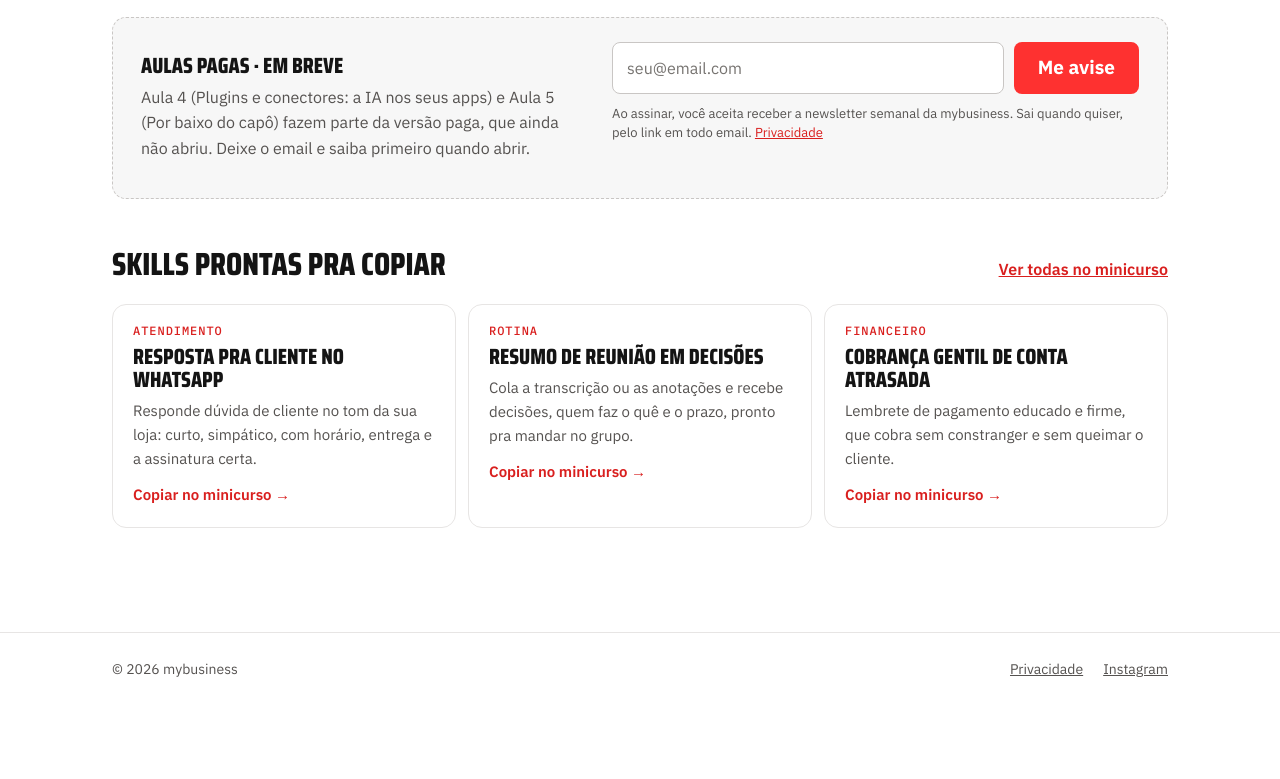
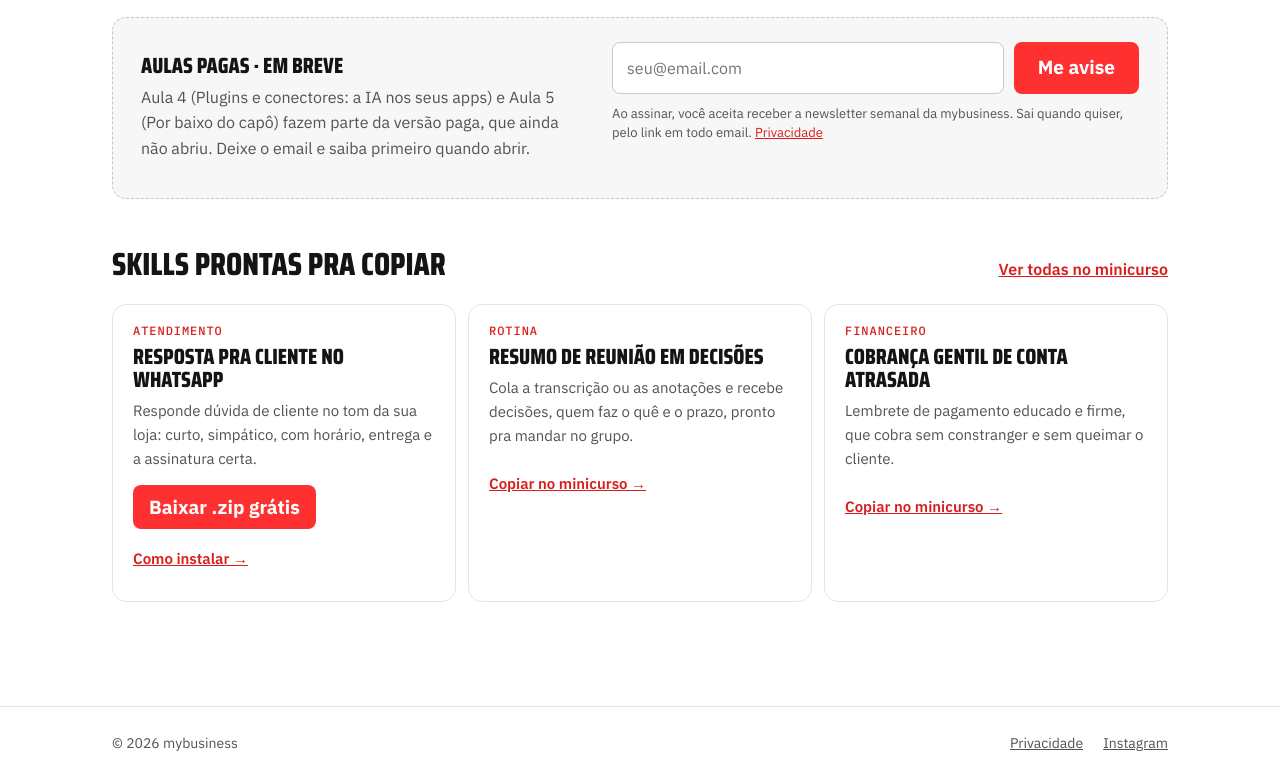
Before and after one commit to luisarthurb/mybusiness-site, a plain HTML site: page public/index.html in a window 1280 px wide. Shown: the part 1503-2282 px from the top of the page. Before the commit the page ends 2208 px from the top, so only its background shows below. Drawn offline with Linux system fonts and the light colour scheme.

Commit message:
Skill de atendimento: versão completa no curso + .zip grátis
- aulas.js: texto novo da skill atendimento-whatsapp (regras de [confirmar],
  quando chamar humano, formato da saída, funciona sem a pasta modelos/) + campo zip
- public/downloads/gratis/atendimento-whatsapp.zip: SKILL.md + modelos/ (formato da aula 3)
- curso.js: linha "Instalar · Baixar .zip grátis" só pra skill com zip (5 linhas)
- home: card da skill ganha "Baixar .zip grátis" + "Como instalar"
- check.sh: .zip só em public/downloads/gratis/; fora disso continua bloqueado (testado)
- CLAUDE.md: exceção documentada (só .zip grátis, nunca a pasta-fonte com SKILL.md)
Aguardando OK do Luis pra ir ao main.

Co-Authored-By: Claude Opus 5.5 <noreply@anthropic.com>
Claude-Session: https://claude.ai/code/session_014SGBQzEqjzhagjJfRx8rYf

```diff
--- a/public/cursos/aulas.js
+++ b/public/cursos/aulas.js
@@ -165,33 +165,53 @@ window.CURSO = {
       desc: "Responde dúvida de cliente no tom da sua loja: curto, simpático, com horário, entrega e a assinatura certa.",
       bomPra: "lojas e serviços que respondem as mesmas perguntas o dia todo",
       comoPedir: "Responde esse cliente: <cole a mensagem>",
+      zip: "/downloads/gratis/atendimento-whatsapp.zip", // pacote completo (SKILL.md + modelos/), grátis
       texto: [
         "---",
         "name: atendimento-whatsapp",
-        "description: Responde mensagens de clientes (WhatsApp, Instagram, email) no tom da loja, curto e com os dados certos. Use quando o usuário pedir pra responder um cliente.",
+        "description: Responde clientes (WhatsApp, Instagram, email) no tom da loja, curto e com os dados certos, sem inventar preço. Use ao pedir pra responder, cobrar retorno ou acalmar um cliente.",
         "---",
         "",
         "# Atendimento no WhatsApp",
         "",
+        "Você escreve respostas a clientes em nome da loja. O objetivo é resolver em poucas linhas, no tom da casa, sem prometer o que a loja não confirmou. Quem envia é o usuário: ele lê a sua resposta antes de colar.",
+        "",
         "## Antes de usar pela primeira vez",
-        "Se algum dado abaixo ainda estiver entre <>, pergunte ao usuário e atualize a skill.",
+        "Abra `modelos/dados-da-loja.md`. Os campos marcados **(obrigatório)** precisam estar preenchidos: pergunte ao usuário os que ainda estiverem entre `< >` e use as respostas dali em diante. Os outros são opcionais. Se um campo opcional estiver vazio, trate o cliente por \"você\" e não use emoji.",
         "",
-        "## Dados da loja",
-        "- Nome: <nome da loja>",
-        "- Horário: <ex.: seg a sáb, 9h às 18h>",
-        "- Entrega: <bairros, taxa, prazo>",
-        "- Assinatura: <ex.: Equipe Doce Lar>",
+        "**Se a pasta `modelos/` não existir** (a skill foi criada só com este texto): pergunte ao usuário nome da loja, assinatura, horário, como pedir, entrega e formas de pagamento. Guarde as respostas numa seção \"Dados da loja\" no fim desta skill e siga só com esses dados.",
         "",
         "## Como responder",
-        "1. No máximo 4 linhas. O cliente lê no celular.",
-        "2. Tom simpático e direto. Sem gíria e sem \"prezado\".",
-        "3. Responda primeiro a pergunta. Depois ofereça o próximo passo (reservar, pedir, ver cardápio).",
-        "4. Não sabe a resposta (preço, estoque)? Não invente: diga que vai confirmar.",
-        "5. Termine com a assinatura.",
+        "1. **Curto: até 3 frases e a assinatura.** A mensagem precisa caber na tela do celular sem rolar (uns 300 caracteres).",
+        "2. **Responda primeiro o que foi perguntado**, na ordem das perguntas do cliente. Depois ofereça o próximo passo: reservar, pedir, mandar o cardápio, agendar.",
+        "3. **Tom simpático e direto.** Sem gíria, sem \"prezado\", sem frase de robô.",
+        "4. **Não invente.** Preço, estoque, sabor, prazo e horário de retorno que não estão em `dados-da-loja.md` entram como `[confirmar: o que falta]`. Resposta errada custa mais que resposta lenta.",
+        "5. **\"Hoje\", \"agora\", \"amanhã\":** só afirme se você souber o dia e a hora atuais e se eles batem com o horário e o último pedido do dia. Se não souber, use `[confirmar: ...]`.",
+        "6. **Assinatura** na última linha, sozinha: `— <assinatura>`.",
+        "",
+        "## Quando passar para um humano",
+        "Nesses casos, escreva só uma resposta de espera, que acolhe sem decidir nada, e avise o usuário com **[PRECISA DE VOCÊ]**:",
+        "- desconto, brinde ou preço fora da tabela;",
+        "- cancelamento, troca, reembolso ou cobrança indevida;",
+        "- atraso além do prazo informado;",
+        "- cliente bravo, reclamação pública ou ameaça de avaliação ruim;",
+        "- promessa fora do padrão (entrega fora da área, horário especial, encomenda urgente).",
+        "",
+        "Os modelos estão em `modelos/respostas-dificeis.md`. Se a mensagem cair em mais de um caso (cliente bravo **e** atraso, por exemplo), combine os modelos numa resposta só. Sem esse arquivo: peça desculpa sem discutir quem tem razão, mostre que entendeu o problema, não decida nada e diga quando volta a responder (`[confirmar: horário do retorno]`).",
+        "",
+        "## Formato da sua saída",
+        "Sempre nesta ordem:",
+        "",
+        "1. **A mensagem para o cliente.** Pronta para colar se não tiver nenhum `[confirmar: ...]`.",
+        "2. **Uma linha \"Pra você:\"**, só se precisar. Ela traz as perguntas que faltam para trocar cada `[confirmar]` e, quando for o caso, o **[PRECISA DE VOCÊ]** com o motivo e o que você precisa saber.",
+        "",
+        "Se o usuário pedir mensagem para colar já, sem placeholders, troque cada `[confirmar: ...]` por \"vou confirmar e já te falo\".",
         "",
         "## Exemplo",
-        "Cliente: \"tem bolo sem glúten?\"",
-        "Resposta: \"Oi! Temos sim: o de laranja sai sem glúten às sextas. Entregamos no bairro até as 18h. Quer que eu reserve um? — Equipe Doce Lar\"",
+        "Cliente: \"tem bolo sem glúten? entrega no Farol?\"",
+        "",
+        "Oi! Temos sim: o de laranja sai sem glúten às sextas. Entregamos no Farol até as 18h, com taxa de R$ 8. Quer que eu reserve um pra sexta?",
+        "— Equipe Doce Lar",
       ].join("\n"),
     },
     {
--- a/public/cursos/curso.js
+++ b/public/cursos/curso.js
@@ -930,6 +930,10 @@
     f.append(cb);
     row("Como pedir", f);
     row("Funciona em", document.createTextNode("Claude (todos os planos) · ChatGPT Business, Enterprise e Edu · Gemini · Copilot"));
+    if (s.zip) { // pacote completo pra subir em Customize › Skills (aula 3)
+      var dl = el("a", "copy-btn", "Baixar .zip grátis"); dl.href = s.zip; dl.setAttribute("download", "");
+      row("Instalar", dl);
+    }
     renderSkillThumbs();
   }
   function renderSkillThumbs() {
--- a/public/home-curso.js
+++ b/public/home-curso.js
@@ -73,12 +73,20 @@
   // ---------- Skills prontas ----------
   var cards = $("skill-cards");
   (D.SKILLS || []).forEach(function (s) {
-    var a = el("a", "skill-card");
-    a.href = "/cursos/skills#skills";
-    if (s.area) a.append(el("span", "skill-area", s.area));
-    a.append(el("span", "skill-title", s.titulo));
-    if (s.desc) a.append(el("span", "skill-desc", s.desc));
-    a.append(el("span", "skill-go", "Copiar no minicurso →"));
-    cards.append(a);
+    var card = el("article", "skill-card");
+    if (s.area) card.append(el("span", "skill-area", s.area));
+    card.append(el("h4", "skill-title", s.titulo));
+    if (s.desc) card.append(el("p", "skill-desc", s.desc));
+    var acts = el("div", "skill-actions");
+    if (s.zip) {
+      var dl = el("a", "skill-dl", "Baixar .zip grátis");
+      dl.href = s.zip; dl.setAttribute("download", "");
+      acts.append(dl);
+    }
+    var go = el("a", "skill-go", s.zip ? "Como instalar →" : "Copiar no minicurso →");
+    go.href = "/cursos/skills#skills";
+    acts.append(go);
+    card.append(acts);
+    cards.append(card);
   });
 })();
--- a/public/styles.css
+++ b/public/styles.css
@@ -293,9 +293,12 @@ a.lesson-inner:hover { border-color: var(--red-strong); transform: translateY(-2
 .text-link { color: var(--red-strong); font-weight: 600; }
 .skill-cards { display: grid; gap: 12px; }
 @media (min-width: 768px) { .skill-cards { grid-template-columns: repeat(3, 1fr); } }
-.skill-card { display: grid; gap: 8px; align-content: start; padding: 20px; border: 1px solid var(--line); border-radius: var(--r-md); color: inherit; text-decoration: none; transition: border-color .15s, transform .15s; }
-.skill-card:hover { border-color: var(--red-strong); transform: translateY(-2px); }
+.skill-card { display: grid; gap: 8px; align-content: start; padding: 20px; border: 1px solid var(--line); border-radius: var(--r-md); }
+.skill-card h4, .skill-card p { margin: 0; }
 .skill-area { font: 500 .75rem/1 var(--font-mono); letter-spacing: .08em; text-transform: uppercase; color: var(--red-strong); }
 .skill-title { font: 800 1.375rem/1.05 var(--font-display); text-transform: uppercase; }
 .skill-desc { color: var(--text-2); font-size: .9375rem; }
-.skill-go { margin-top: 4px; font-weight: 600; font-size: .9375rem; color: var(--red-strong); }
+.skill-actions { display: flex; flex-wrap: wrap; align-items: center; gap: 8px 16px; margin-top: 6px; }
+.skill-dl { display: inline-flex; align-items: center; min-height: 44px; padding: 0 16px; border-radius: var(--r-sm); background: var(--red); color: var(--white); font-weight: 700; font-size: 1.1875rem; text-decoration: none; }
+.skill-dl:hover { background: var(--red-strong); }
+.skill-go { display: inline-flex; align-items: center; min-height: 44px; font-weight: 600; font-size: .9375rem; color: var(--red-strong); }
```
Also changed, not shown: 3 other files.
